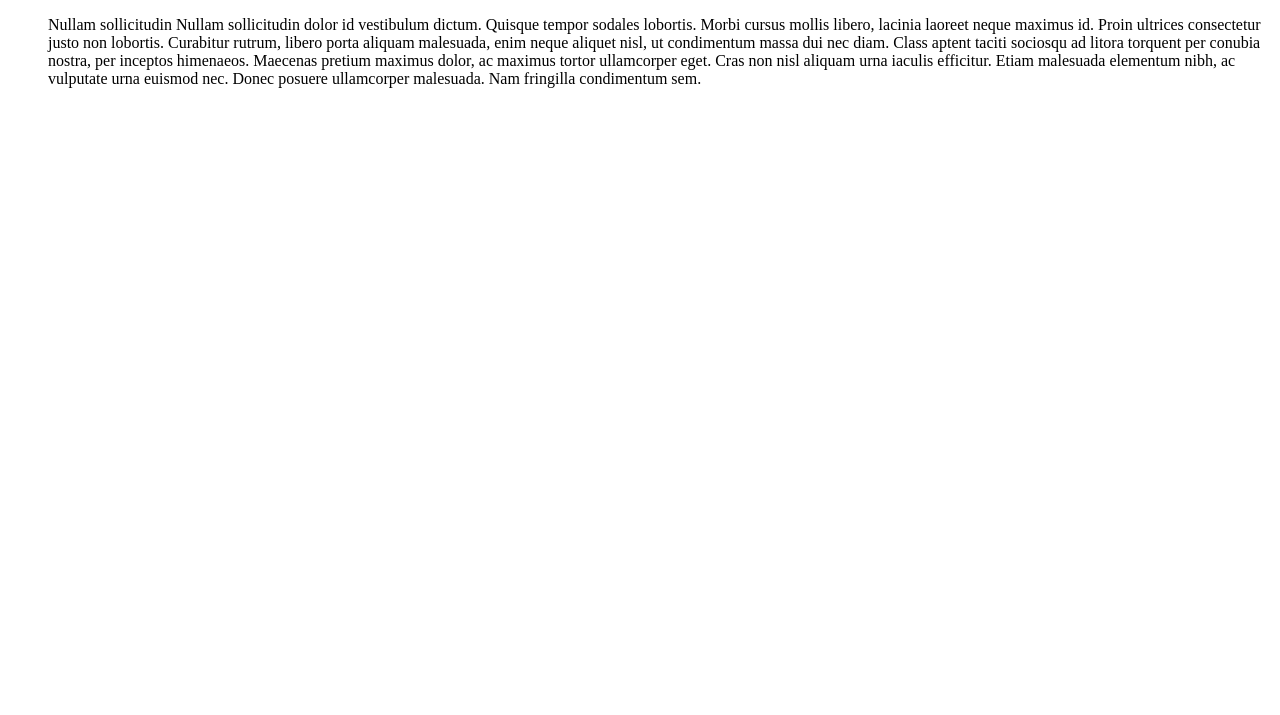
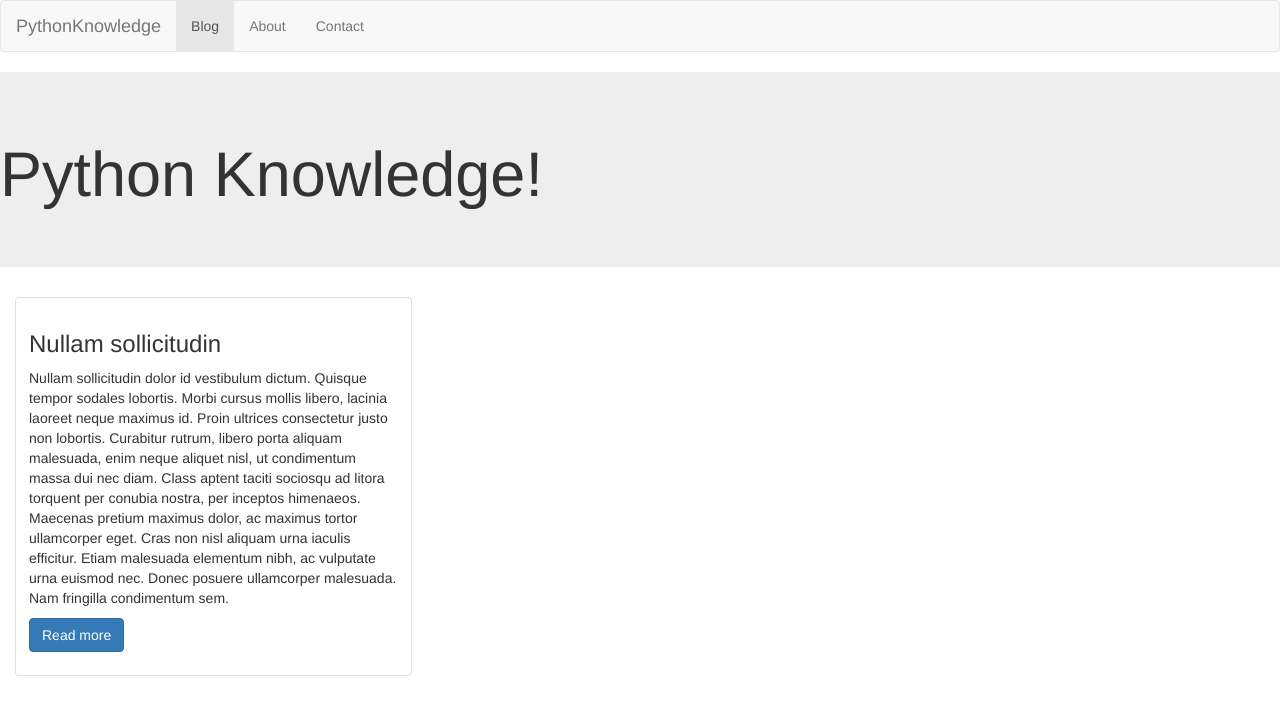
Before and after one commit to n3sse/firstProject, a Django app: template templates/blog_page/index.html in a window 1280 px wide. Shown: the top 715 px of the page. Run offline with Django 3.2, Linux system fonts and the light colour scheme; data comes from the database, SQL or seed files in the repository; the template is opened without the code that fills it: values that come from a table or form of the project are taken from there, most other values are stand-ins (such as "Sample title", 1, 10 or a date in 2020); some libraries are stand-ins or nearby versions.

Commit message:
1. Another day with 15-30minutes time. - I'm close to make layout, simple but for me enough. 2. Made: a) Bootstrap home page: - navbar - jumbotron - 3 thumbnails
toDo:
- footer for tommorow

3. Need to add few views one for detail view and for blog view. I will make it tomorrow:
- detail view will be simple: title, content, date + author.
- blog view: 9 thumbnails for page + pagination.

That's all my thoughts for now.

```diff
--- a/Blog/settings.py
+++ b/Blog/settings.py
@@ -121,6 +121,6 @@
 # https://docs.djangoproject.com/en/1.9/howto/static-files/
 
 STATIC_URL = '/static/'
-STATICFILES_DIR = (
-    os.path.join(BASE_DIR, 'public/static')
+STATICFILES_DIRS = (
+   os.path.join(BASE_DIR, 'public/static'),
 )
--- a/blog_page/views.py
+++ b/blog_page/views.py
@@ -9,4 +9,5 @@
     def get_context_data(self, **kwargs):
         context = super(BlogPageView, self).get_context_data(**kwargs)
         context['recent_post'] = Post.objects.latest('post_date')
+        context['thumbnail_loop'] = range(1, 4)
         return context
--- /dev/null
+++ b/templates/base.html
@@ -0,0 +1,53 @@
+<!DOCTYPE html>
+{% load staticfiles %}
+<html lang="en">
+
+<head>
+    <meta charset="UTF-8">
+    <title>PythonKnowledge</title>
+    <meta name="viewport" content="width=device-width, initial-scale=1">
+    <link rel="icon" type="image/x-icon" href="{% static "images/favicon.ico" %}"/>
+    <link rel="stylesheet" href="{% static "css/styles.css" %}"/>
+    <link rel="stylesheet" href="http://maxcdn.bootstrapcdn.com/bootstrap/3.3.6/css/bootstrap.min.css">
+    <script src="https://ajax.googleapis.com/ajax/libs/jquery/1.12.2/jquery.min.js"></script>
+    <script src="http://maxcdn.bootstrapcdn.com/bootstrap/3.3.6/js/bootstrap.min.js"></script>
+</head>
+
+<body>
+
+<nav class="navbar navbar-default">
+    <div class="container-fluid">
+
+        <div class="navbar-header">
+            <button type="button" class="navbar-toggle collapsed" data-toggle="collapse">
+                    data-target="#bs-example-navbar-collapse-1">
+                <span class="sr-only"> Toggle navigation</span>
+                <span class="icon-bar"></span>
+                <span class="icon-bar"></span>
+                <span class="icon-bar"></span>
+            </button>
+            <a class="navbar-brand" href="#">PythonKnowledge</a>
+        </div>
+
+        <div class="collapse navbar-collapse">
+            <ul class="nav navbar-nav">
+                <li class="active">
+                    <a href="#"> Blog </a>
+                </li>
+                <li>
+                    <a href="#"> About </a>
+                </li>
+                <li>
+                    <a href="#"> Contact </a>
+                </li>
+            </ul>
+        </div>
+
+    </div>
+</nav>
+
+{% block body_block %}
+
+{% endblock %}
+</body>
+</html>
--- a/templates/blog_page/index.html
+++ b/templates/blog_page/index.html
@@ -1,14 +1,25 @@
-<!DOCTYPE html>
-<html lang="en">
-<head>
-    <meta charset="UTF-8">
-    <title>Title</title>
-</head>
-<body>
-<ul>
-   {{ recent_post.post_title }}
-    {{ recent_post.post_content }}
-</ul>
+{% extends 'base.html' %}
 
-</body>
-</html>
+{% block body_block %}
+
+<div class="jumbotron">
+    <h1> Python Knowledge!</h1>
+</div>
+<div class="thumbnailsBlock">
+    {% for x in thumbnail_loop %}
+        <div class="col-sm-6 col-md-4">
+            <div class="thumbnail">
+                <div class="caption">
+                    <h3> {{ recent_post.post_title }} </h3>
+                    <p>
+                        {{ recent_post.post_content }}
+                    </p>
+                    <p>
+                        <a href="#" class="btn btn-primary" role="button">Read more</a>
+                    </p>
+                </div>
+            </div>
+        </div>
+    {% endfor %}
+</div>
+{% endblock %}
```
Also changed, not shown: public/static/css/styles.css (added, +61 -0 lines).
